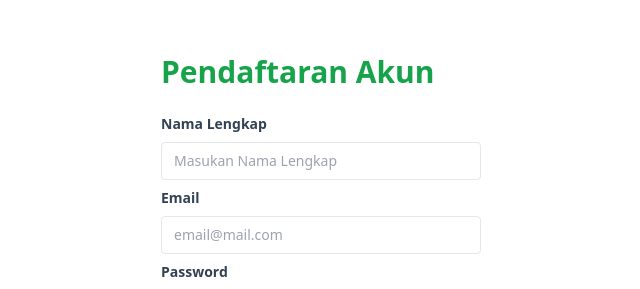
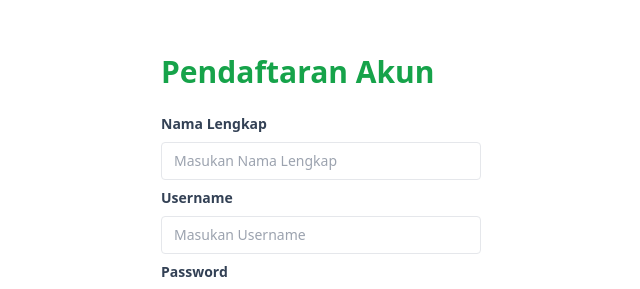
Before and after one commit to galangramadan/fake-store, a React (Vite) app: page /register in a window 1280 px wide. Shown: the part 132-421 px from the top of the page, without its empty margins (319-959 px from the left). Built offline with nearby package versions, Linux system fonts and the light colour scheme.

Commit message:
feat: add title

```diff
--- a/index.html
+++ b/index.html
@@ -2,9 +2,9 @@
 <html lang="en">
   <head>
     <meta charset="UTF-8" />
-    <link rel="icon" type="image/svg+xml" href="/vite.svg" />
+    <link rel="icon" type="image" href="/logo.png" />
     <meta name="viewport" content="width=device-width, initial-scale=1.0" />
-    <title>Vite + React + TS</title>
+    <title>Fakepedia - Belanja Online</title>
   </head>
   <body>
     <div id="root"></div>
--- a/src/components/molecules/FormLogin.tsx
+++ b/src/components/molecules/FormLogin.tsx
@@ -31,7 +31,7 @@ const FormLogin = () => {
   return (
     <form onSubmit={handleLogin}>
       <Label name="username">Username</Label>
-      <Input type="text" placeholder="example@mail.com" name="username" />
+      <Input type="text" placeholder="Masukan Username" name="username" />
       <Label name="password">Password</Label>
       <Input type="password" placeholder="******" name="password" />
       <Button type="submit">Masuk</Button>
--- a/src/components/molecules/FormRegister.tsx
+++ b/src/components/molecules/FormRegister.tsx
@@ -7,8 +7,8 @@ const FormRegister = () => {
     <form action="">
       <Label name="fullname">Nama Lengkap</Label>
       <Input type="text" placeholder="Masukan Nama Lengkap" name="fullname" />
-      <Label name="email">Email</Label>
-      <Input type="email" placeholder="email@mail.com" name="email" />
+      <Label name="username">Username</Label>
+      <Input type="text" placeholder="Masukan Username" name="username" />
       <Label name="password">Password</Label>
       <Input type="password" placeholder="******" name="password" />
       <Label name="confirmPassword">Konfirmasi Password</Label>
--- a/src/pages/dashboard.tsx
+++ b/src/pages/dashboard.tsx
@@ -8,7 +8,7 @@ const Dashboard = () => {
   return (
     <>
       <Header />
-      <div className="container mx-auto pt-20">
+      <div className="container mx-auto pt-28">
         <h1 className="text-3xl font-bold text-center">Dashboard</h1>
         <div className="flex text-lg pt-10">
           <div className="font-medium">
--- a/src/router/index.tsx
+++ b/src/router/index.tsx
@@ -25,7 +25,7 @@ const RootRouter = () => {
         <Route path="/dashboard" element={<Dashboard />} />
       </Route>
 
-      <Route path="/401" element={<Unauthorized />} />
+      <Route path="/unauthorized" element={<Unauthorized />} />
       <Route path="*" element={<NotFound />} />
     </Routes>
   );
```
Also changed, not shown: public/logo.png (added).
